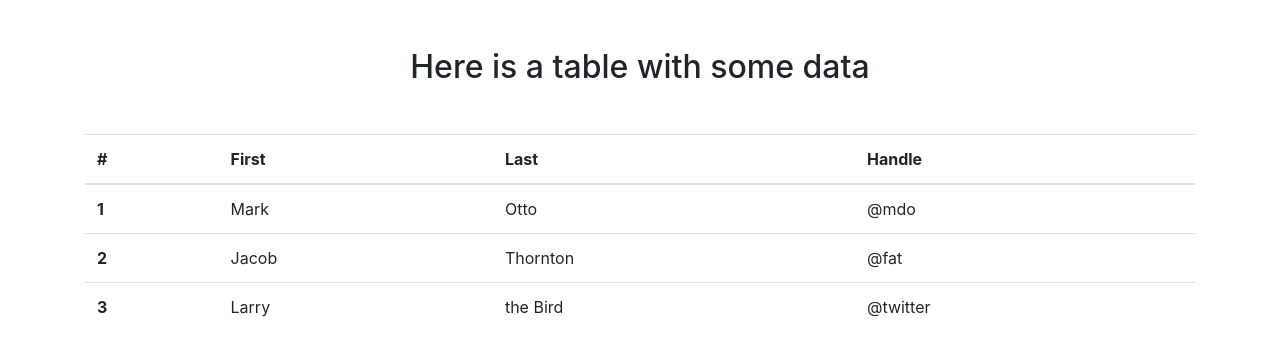
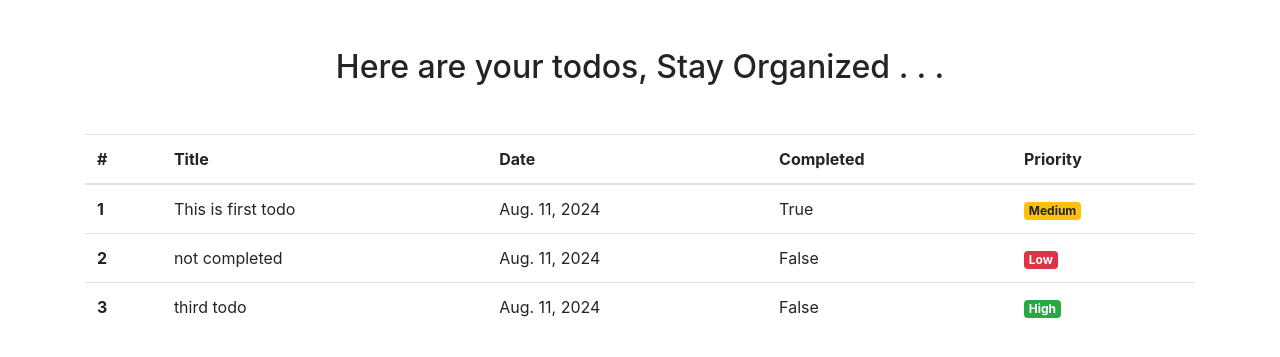
Before and after one commit to SaberHardy/TodoProjectMedium, a Django app: page / in a window 1280 px wide. Shown: the top 357 px of the page. Run offline with Django 5.2, Linux system fonts and the light colour scheme; data comes from the database, SQL or seed files in the repository; some libraries are stand-ins or nearby versions.

Commit message:
create a home page

```diff
--- a/templates/todoApp/home.html
+++ b/templates/todoApp/home.html
@@ -15,35 +15,35 @@
 <div class="container">
     <div class="row">
         <div class="col my-5">
-            <h2 class="text-center mb-5">Here is a table with some data</h2>
+            <h2 class="text-center mb-5">Here are your todos, Stay Organized . . .</h2>
             <table class="table">
                 <thead>
                 <tr>
                     <th scope="col">#</th>
-                    <th scope="col">First</th>
-                    <th scope="col">Last</th>
-                    <th scope="col">Handle</th>
+                    <th scope="col">Title</th>
+                    <th scope="col">Date</th>
+                    <th scope="col">Completed</th>
+                    <th scope="col">Priority</th>
                 </tr>
                 </thead>
                 <tbody>
+                {% for todo in todos %}
                 <tr>
-                    <th scope="row">1</th>
-                    <td>Mark</td>
-                    <td>Otto</td>
-                    <td>@mdo</td>
+                    <th scope="row">{{ todo.id }}</th>
+                    <td>{{ todo.title }}</td>
+                    <td>{{ todo.date_created|date }}</td>
+                    <td>{{ todo.completed }}</td>
+                    {% if todo.priority == 'H' %}
+                    <td><span class="badge badge-success">High</span></td>
+                    {% elif todo.priority == 'M' %}
+                    <td><span class="badge badge-warning">Medium</span></td>
+                    {% elif todo.priority == 'L' %}
+                    <td><span class="badge badge-danger">Low</span></td>
+                    {% else %}
+                    <td><span class="badge badge-secondary">None</span></td>
+                    {% endif %}
                 </tr>
-                <tr>
-                    <th scope="row">2</th>
-                    <td>Jacob</td>
-                    <td>Thornton</td>
-                    <td>@fat</td>
-                </tr>
-                <tr>
-                    <th scope="row">3</th>
-                    <td>Larry</td>
-                    <td>the Bird</td>
-                    <td>@twitter</td>
-                </tr>
+                {% endfor %}
                 </tbody>
             </table>
         </div>
```
